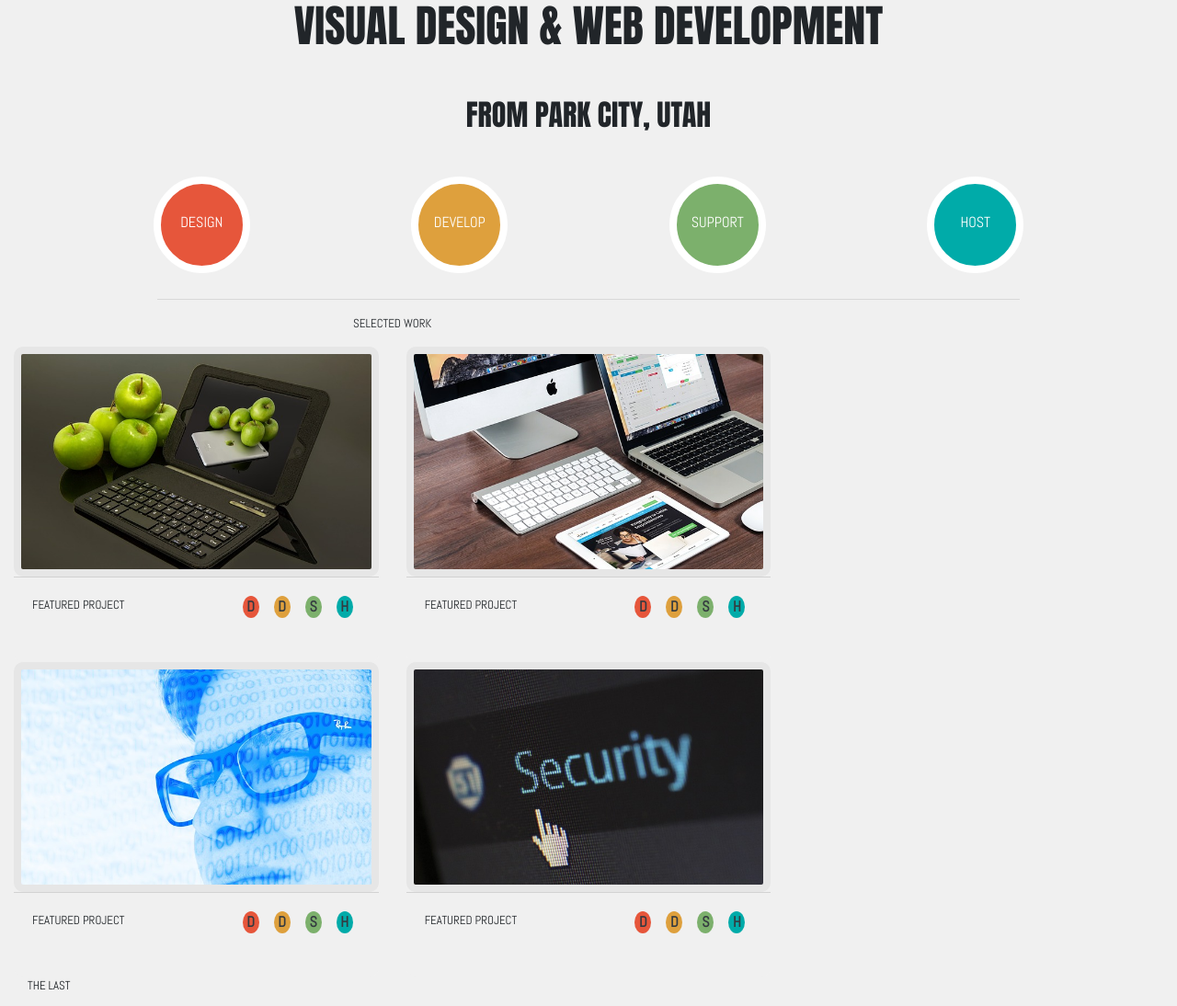
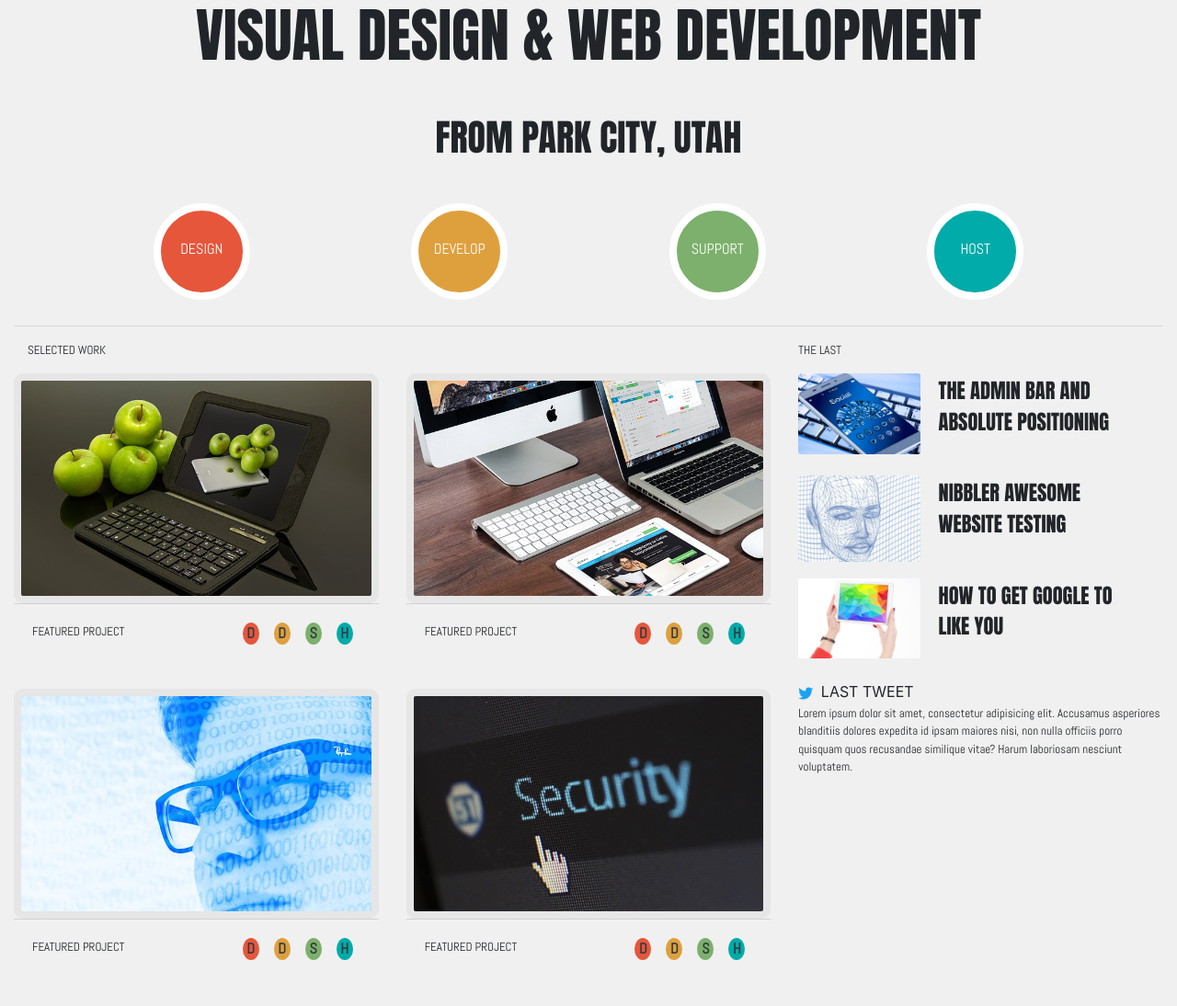
Before and after one commit to davis-grant-ganymede/codeup-design-project, a plain HTML site: page index.html in a window 1280 px wide. Shown: the top 1094 px of the page at 92% size. Drawn offline with nearby package versions, Linux system fonts and the light colour scheme.

Commit message:
finish md layout

```diff
--- a/custom.css
+++ b/custom.css
@@ -6,7 +6,7 @@ body {
     background-color: #F0F0F0;
 }
 h1, h2, h3, h4, h5 {
-    font-family: Anton;
+    font-family: 'Anton', 'sans-serif';
     text-transform: uppercase;
 }
 h1 {
@@ -25,10 +25,13 @@ h5 {
     font-size: 28px;
 }
 p {
-    font-family: Abel;
+    font-family: 'Abel', 'sans-serif';
     font-size: small;
+    background-color: #F0F0F0;
+}
+
+.p1 {
     text-transform: uppercase;
-    background-color: #F0F0F0;
 }
 
 .circle {
@@ -37,7 +40,7 @@ p {
     padding-top: 30px;
     border: solid white 8px;
     text-transform: uppercase;
-    font-family: Abel;
+    font-family: 'Abel', 'sans-serif';
     margin: auto;
 }
 
@@ -86,7 +89,7 @@ p {
 .icon {
     width: 18px;
     height: 18px;
-    font-family: Abel;
+    font-family: 'Abel', 'sans-serif';
     /*border: solid black 1px;*/
     font-weight: bold;
 }
@@ -106,3 +109,7 @@ p {
 .blue {
     background: #00ABA9;
 }
+
+#social-media {
+    color: #1DA1F3;
+}
--- a/index.html
+++ b/index.html
@@ -16,14 +16,12 @@
     <!--Nav-->
 </div>
 
-<!--    <div class="container row row-cols-md-2">-->
-<!--<main>-->
 <!--Buttons-->
 <div class="container col-md-12">
     <div class="row">
         <div class="col-12 text-center">
-            <h2 class="mb-5">Visual Design & Web Development</h2>
-            <h4 class="mb-5">From Park City, Utah</h4>
+            <h1 class="mb-5">Visual Design & Web Development</h1>
+            <h3 class="mb-5">From Park City, Utah</h3>
         </div>
 
         <div class="container px-4 mb-5 mb-sm-1">
@@ -43,25 +41,23 @@
             </div>
         </div>
     </div>
-    <hr class="d-none d-sm-block w-75">
+    <!--    horizontal rule-->
+    <hr class="d-none d-sm-block w-sm-75 w-md-100">
+
     <div class="row">
-        <!--        container for cards-->
         <div class="col-md-8">
-            <!--        <div class="row">-->
             <div class="col-12 mb-2">
-                <p class="text-center">Selected work</p>
+                <p class="p1 text-sm-center text-md-left">Selected work</p>
             </div>
-            <!--        </div>-->
 
             <!--            Cards-->
-            <!--        <div class="container">-->
             <div class="row">
                 <div class="col-12 col-sm-6">
                     <div class="card h-100 mb-4 mx-auto p-0">
                         <div class="image-div image-div-1">
                         </div>
                         <div class="card-footer d-flex flex-row">
-                            <p class="card-text mr-auto mt-2">
+                            <p class="p1 card-text mr-auto mt-2">
                                 Featured Project
                             </p>
                             <a href="#" class="icon rounded-circle red text-dark text-center m-2 pb-4">D</a>
@@ -77,7 +73,7 @@
                         <div class="image-div image-div-2">
                         </div>
                         <div class="card-footer d-flex flex-row">
-                            <p class="card-text mr-auto mt-2">
+                            <p class="p1 card-text mr-auto mt-2">
                                 Featured Project
                             </p>
                             <a href="#" class="icon rounded-circle red text-dark text-center m-2 pb-4">D</a>
@@ -92,7 +88,7 @@
                         <div class="image-div image-div-3">
                         </div>
                         <div class="card-footer d-flex flex-row">
-                            <p class="card-text mr-auto mt-2">
+                            <p class="p1 card-text mr-auto mt-2">
                                 Featured Project
                             </p>
                             <a href="#" class="icon rounded-circle red text-dark text-center m-2 pb-4">D</a>
@@ -107,7 +103,7 @@
                         <div class="image-div image-div-4">
                         </div>
                         <div class="card-footer d-flex flex-row">
-                            <p class="card-text mr-auto mt-2">
+                            <p class="p1 card-text mr-auto mt-2">
                                 Featured Project
                             </p>
                             <a href="#" class="icon rounded-circle red text-dark text-center m-2 pb-4">D</a>
@@ -118,22 +114,20 @@
                     </div>
                 </div>
             </div>
-            <!--        </div>-->
-        </div>
         </div>
         <!--</main>-->
 
         <!--side bar-->
         <aside class="d-none d-md-block col-md-4">
-        <p>The Last</p>
+            <p class="p1">The Last</p>
             <div class="card mb-3" style="max-width: 540px;">
                 <div class="row no-gutters">
                     <div class="col-md-4">
                         <img src="img/mobile-phone.jpg" class="card-img" alt="...">
                     </div>
                     <div class="col-md-8">
-                    <div class="card-body">
-                        <h4 class="card-text">The admin bar and absolute positioning</h4>
+                        <div class="card-body pt-0">
+                            <h5><small>The admin bar and absolute positioning</small></h5>
                         </div>
                     </div>
                 </div>
@@ -144,8 +138,8 @@
                         <img src="img/head.jpg" class="card-img" alt="...">
                     </div>
                     <div class="col-md-8">
-                    <div class="card-body">
-                        <h4 class="card-text">Nibbler awesome website testing</h4>
+                        <div class="card-body pt-0">
+                            <h5><small>Nibbler awesome website testing</small></h5>
                         </div>
                     </div>
                 </div>
@@ -156,21 +150,25 @@
                         <img src="img/ipad.jpg" class="card-img" alt="...">
                     </div>
                     <div class="col-md-8">
-                    <div class="card-body">
-                        <h4 class="card-text">How to get google to like you</h4>
+                        <div class="card-body pt-0">
+                            <h5><small>How to get google to like you</small></h5>
                         </div>
                     </div>
                 </div>
             </div>
             <div>
-            <a><i class="fab fa-twitter mr-1"></i>Last tweet</a>
+                <a class="text-uppercase"><i id="social-media" class="fab fa-twitter mr-1"></i>
+                    <span class="align-text-bottom">Last tweet</span>
+                </a>
                 <p>Lorem ipsum dolor sit amet, consectetur adipisicing elit. Accusamus asperiores blanditiis dolores
-                expedita id ipsam maiores nisi, non nulla officiis porro quisquam quos recusandae similique vitae? Harum
+                    expedita id ipsam maiores nisi, non nulla officiis porro quisquam quos recusandae similique vitae?
+                    Harum
                     laboriosam nesciunt voluptatem.</p>
             </div>
         </aside>
     </div>
-<!--    </div>-->
+</div>
+
 <script src="https://code.jquery.com/jquery-3.4.1.slim.min.js"
         integrity="sha384-J6qa4849blE2+poT4WnyKhv5vZF5SrPo0iEjwBvKU7imGFAV0wwj1yYfoRSJoZ+n"
         crossorigin="anonymous"></script>
```
Lines whose indentation alone changed are shown as unchanged.
